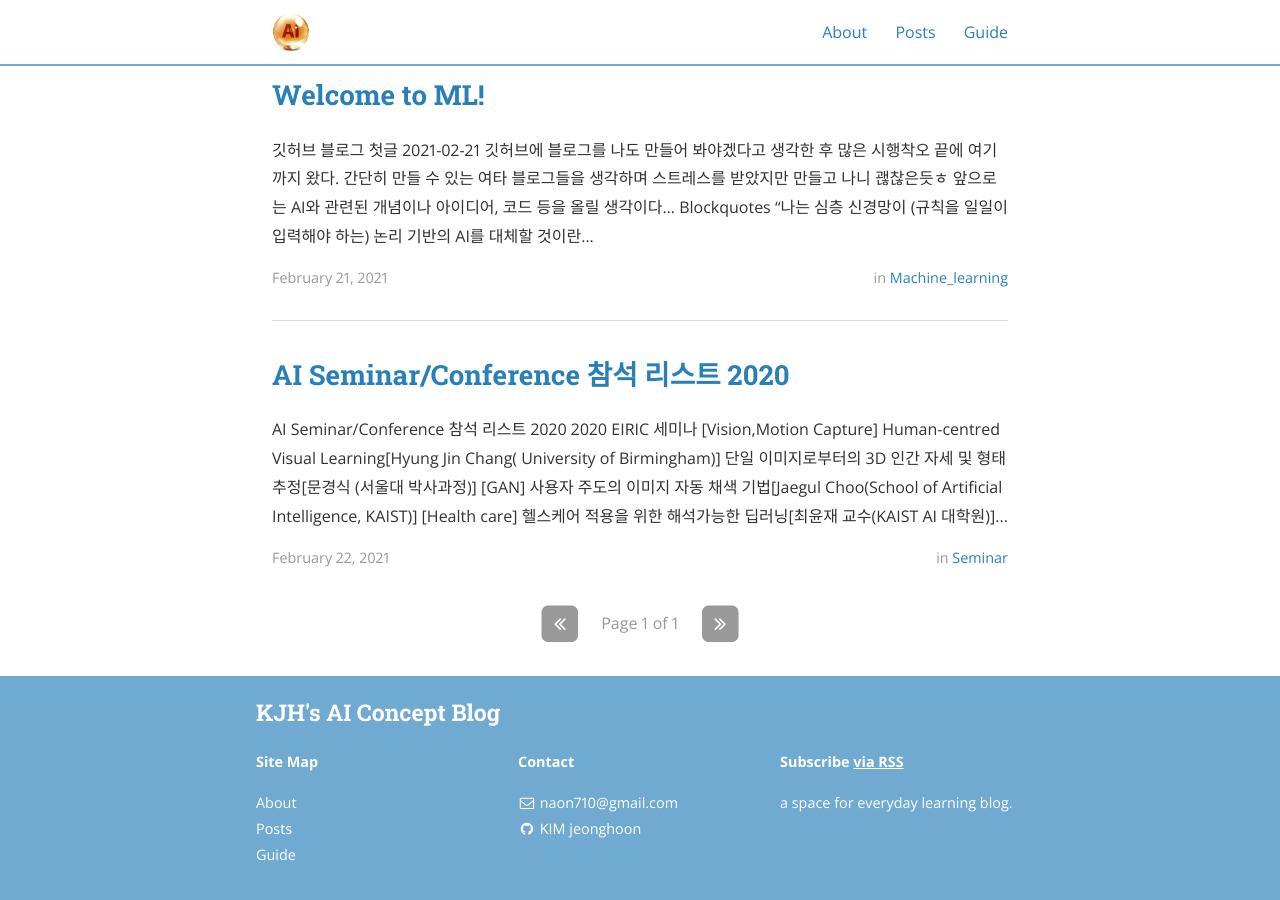
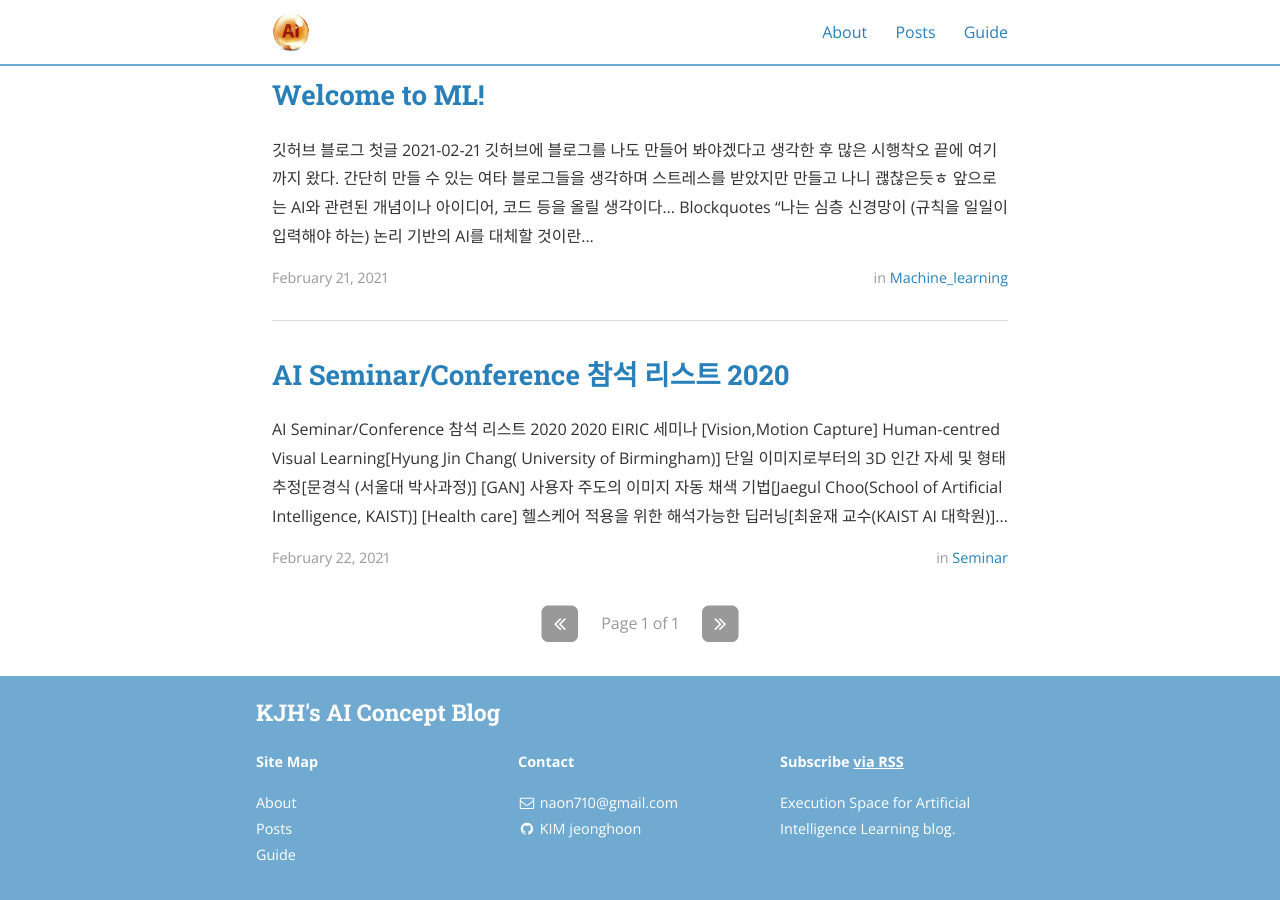
Before and after one commit to jeonghoonkim1211/jeonghoonkim1211.github.io, a Jekyll site: the page built from index.html, in a window 1280 px wide and 900 px high, scrolled down 747 px. Built offline with Jekyll 4.4.1, drawn with Linux system fonts in a browser that asks for light colours; nearby versions of some CDN libraries; the list of posts is cut into pages by our own code.

Commit message:
Update _config.yml

```diff
--- a/_config.yml
+++ b/_config.yml
@@ -14,7 +14,7 @@ subtitle: "Execution Space for Artificial Intelligence Learning"
 email: naon710@gmail.com
 name: KIM Jeonghoon
 description: >
-  a space for everyday learning blog.
+  Execution Space for Artificial Intelligence Learning blog.
 # Base URL of site (i.e. /blog). It should always start with a slash,
 # and never end with a slash. Set it to a blank value if hosting at the
 # root of your server.
```
